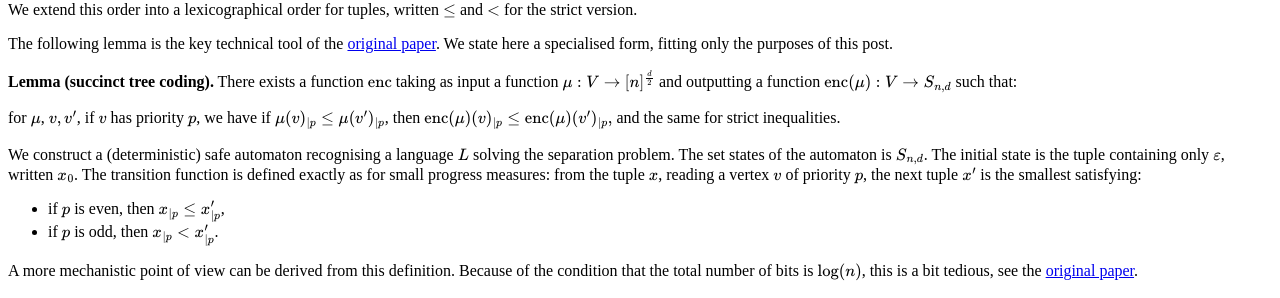
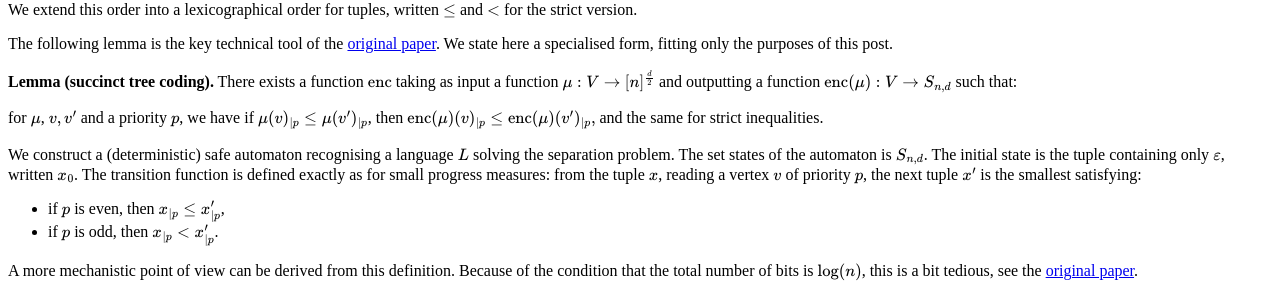
Before and after one commit to games-automata-play/games-automata-play.github.io, a Jekyll site: the page built from _posts/2017-11-13-Parity_separation.md, in a window 1280 px wide and 900 px high, scrolled down 2373 px. Shown: the part 152-450 px from the top of the window. Built offline with Jekyll 4.4.1, drawn with Linux system fonts in a browser that asks for light colours; nearby versions of some CDN libraries; formulas are drawn with MathJax 3.

Commit message:
add author

```diff
--- a/_posts/2017-11-13-Parity_separation.md
+++ b/_posts/2017-11-13-Parity_separation.md
@@ -158,7 +158,7 @@ We state here a specialised form, fitting only the purposes of this post.
 There exists a function $\enc$ taking as input a function $\mu : V \to [n]^{\frac{d}{2}}$
 and outputting a function $\enc(\mu) : V \to S_{n,d}$ such that:
 
-for $\mu$, $v, v'$, if $v$ has priority $p$, we have
+for $\mu$, $v, v'$ and a priority $p$, we have
 if $$\mu(v)_{\mid p} \le \mu(v')_{\mid p}$$, then $$\enc(\mu)(v)_{\mid p} \le \enc(\mu)(v')_{\mid p},$$
 and the same for strict inequalities.
 
```
